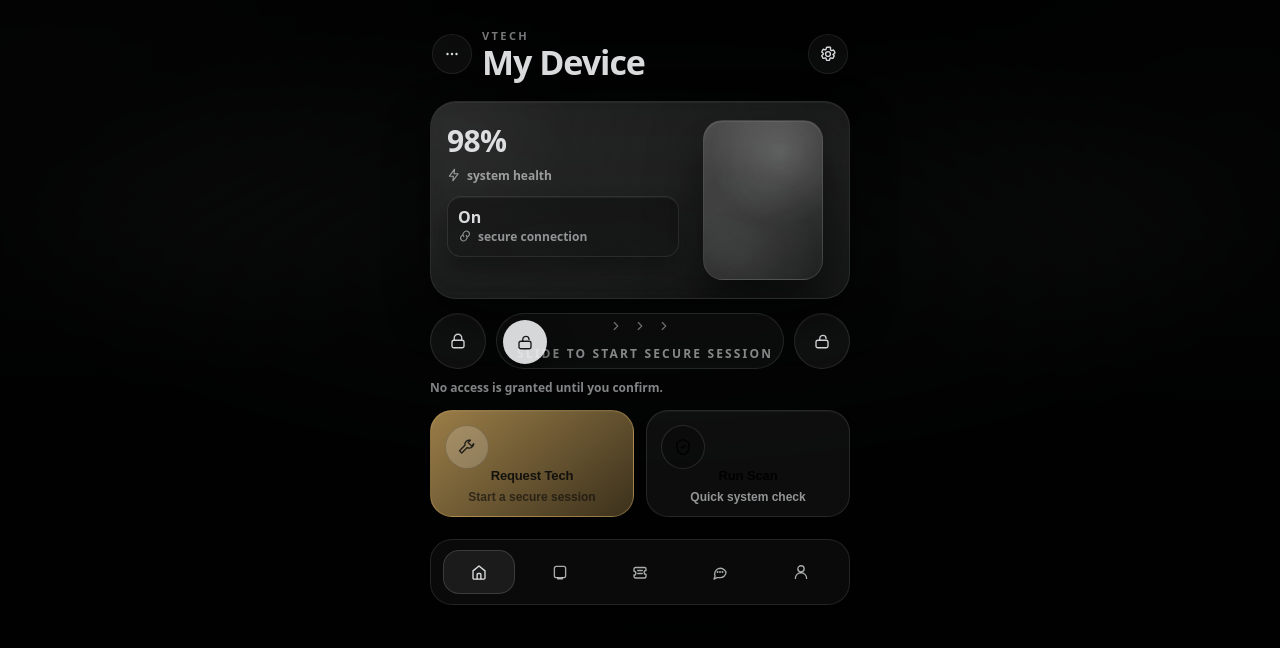
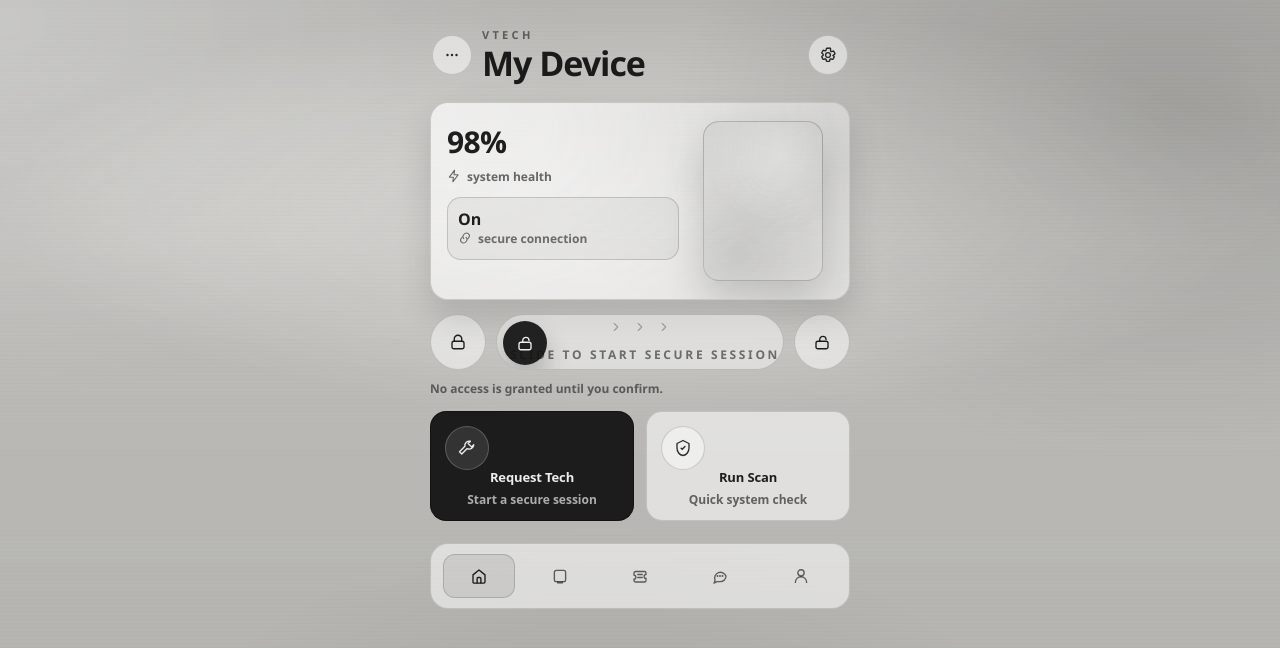
Before and after one commit to netwrrk/vtech, a Next.js app in the folder frontend/: page /user-dashboard in a window 1280 px wide. Shown: the top 648 px of the page. Built offline with nearby package versions, Linux system fonts and the light colour scheme.

Commit message:
UI aesthetic change

```diff
--- a/frontend/app/globals.css
+++ b/frontend/app/globals.css
@@ -1,5 +1,5 @@
 /* =========================================================
-   VTech — Global (Liminal Systems)
+   VTech — Global (Liminal Systems) — Phase 1 (Light Ash / Editorial)
    Globals only: resets, tokens, NO layout framing
 ========================================================= */
 
@@ -22,6 +22,7 @@ body {
 
   -webkit-font-smoothing: antialiased;
   -moz-osx-font-smoothing: grayscale;
+  text-rendering: geometricPrecision;
 
   font-family: ui-sans-serif, system-ui, -apple-system, Segoe UI, Roboto, Helvetica,
     Arial, "Apple Color Emoji", "Segoe UI Emoji";
@@ -30,32 +31,104 @@ body {
      Do NOT impose a background here.
      Pages (like sign-in) fully own their background. */
   background: transparent;
-  color: var(--white-idle);
+  color: var(--text-idle);
+}
+
+/* media defaults */
+img,
+svg,
+video,
+canvas {
+  display: block;
+  max-width: 100%;
+}
+
+button,
+input,
+textarea,
+select {
+  font: inherit;
+  color: inherit;
+}
+
+/* focus: controlled, quiet (ink hairline) */
+:focus-visible {
+  outline: 2px solid rgba(0, 0, 0, 0.22);
+  outline-offset: 2px;
+}
+
+/* selection: subtle (paper/ink) */
+::selection {
+  background: rgba(0, 0, 0, 0.10);
+  color: rgba(12, 12, 12, 0.92);
 }
 
 /* ---------- tokens ---------- */
 :root {
-  /* ---------- Active ---------- */
-  --green-core: #099247;
-  --green-soft: rgba(12, 156, 72, 0.45);
-  --green-glow: rgba(12, 156, 72, 0.16);
+  /* ====== core liminal palette (EDITORIAL LIGHT) ====== */
+  --paper: #d7d6d2;         /* gallery grey base */
+  --paper-2: #e3e2de;       /* lighter lift */
+  --ink: rgba(12, 12, 12, 0.92);
+  --ink-2: rgba(12, 12, 12, 0.72);
+  --ink-3: rgba(12, 12, 12, 0.56);
 
-  /* ---------- Error ---------- */
-  --error-core: #8b1e1e;
-  --error-soft: rgba(139, 30, 30, 0.45);
+  /* keep these names for compatibility, but shift meaning */
+  --void: var(--paper);
+  --void-2: var(--paper-2);
 
-  /* ---------- Typography ---------- */
-  --white-core: rgba(255, 255, 255, 0.96);
-  --white-idle: rgba(235, 238, 240, 0.78);
-  --white-dim: rgba(235, 238, 240, 0.46);
+  --ash: rgba(0, 0, 0, 0.08);
+  --ash-2: rgba(0, 0, 0, 0.05);
 
-  /* ---------- Surfaces (used by internal dashboards only) ---------- */
-  --page-bg: #0b0e0f;
-  --panel-bg: rgba(18, 21, 23, 0.92);
-  --panel-soft: rgba(22, 26, 28, 0.92);
-  --panel-deep: rgba(10, 12, 13, 0.96);
+  --bone: rgba(12, 12, 12, 0.92);
+  --bone-dim: rgba(12, 12, 12, 0.60);
+  --bone-faint: rgba(12, 12, 12, 0.46);
 
-  --edge-light: rgba(255, 255, 255, 0.06);
+  /* typography */
+  --text-core: rgba(12, 12, 12, 0.92);
+  --text-idle: rgba(12, 12, 12, 0.76);
+  --text-dim: rgba(12, 12, 12, 0.50);
+
+  /* edges / hairlines (ink structure) */
+  --hairline: rgba(0, 0, 0, 0.14);
+  --hairline-strong: rgba(0, 0, 0, 0.18);
+  --edge-light: rgba(0, 0, 0, 0.08);
+
+  /* surfaces (paper panels) */
+  --page-bg: var(--paper); /* legacy token now maps to paper */
+  --surface-1: rgba(255, 255, 255, 0.42);
+  --surface-2: rgba(255, 255, 255, 0.50);
+  --surface-3: rgba(255, 255, 255, 0.58);
+  --surface-4: rgba(255, 255, 255, 0.66);
+
+  /* depth (controlled, no glow) */
+  --shadow-1: 0 10px 24px rgba(0, 0, 0, 0.12);
+  --shadow-2: 0 18px 34px rgba(0, 0, 0, 0.14);
+  --shadow-3: 0 22px 40px rgba(0, 0, 0, 0.16);
+
+  /* radii scale (phase 1: reduced + consistent) */
+  --r-xs: 10px;
+  --r-sm: 12px;
+  --r-md: 16px;
+  --r-lg: 18px;
+  --r-xl: 22px;
+
+  /* ---------- status (minimal, editorial) ---------- */
+  --green-core: #0a7a3a;
+  --green-soft: rgba(10, 122, 58, 0.18);
+  --green-glow: rgba(10, 122, 58, 0.06);
+
+  --error-core: #7a1b1b;
+  --error-soft: rgba(122, 27, 27, 0.18);
+
+  /* compatibility aliases (older code may reference these) */
+  --white-core: rgba(12, 12, 12, 0.92);
+  --white-idle: rgba(12, 12, 12, 0.76);
+  --white-dim: rgba(12, 12, 12, 0.50);
+
+  /* legacy panel tokens mapped to paper panels */
+  --panel-bg: rgba(255, 255, 255, 0.58);
+  --panel-soft: rgba(255, 255, 255, 0.50);
+  --panel-deep: rgba(255, 255, 255, 0.42);
 }
 
 /* ---------- app shell (neutral by default) ---------- */
--- a/frontend/app/user-dashboard/page.module.css
+++ b/frontend/app/user-dashboard/page.module.css
@@ -1,44 +1,62 @@
 /* user-dashboard/page.module.css
-   VTech User Dashboard — premium dark, soft cards, big title, swipe action, tiles, bottom nav
+   VTech User Dashboard — Phase 1 (Light Ash / Editorial)
+   Goal: gallery-grey base, ink dividers, flatter “paper panels”, minimal glow, tighter type
 */
 
 .root {
   min-height: 100vh;
-  background: #060707;
-  color: rgba(235, 238, 240, 0.92);
+
+  /* EDITORIAL BASE (matches refs) */
+  background: #d7d6d2; /* gallery ash */
+  color: rgba(12, 12, 12, 0.92);
+
   display: grid;
   place-items: start center;
   padding: 22px 16px 26px;
   font-family: ui-sans-serif, system-ui, -apple-system, Segoe UI, Roboto, Helvetica, Arial;
 
-  /* NEW: environment layer support */
   position: relative;
   overflow: hidden;
+
+  -webkit-font-smoothing: antialiased;
+  -moz-osx-font-smoothing: grayscale;
+  text-rendering: geometricPrecision;
 }
 
-/* NEW: soft fog / light pools */
+/* soft fog / paper grain (light-mode) */
 .root::before{
   content:"";
   position:absolute;
-  inset:-22%;
+  inset:-24%;
   background:
-    radial-gradient(900px 600px at 18% 20%, rgba(255,255,255,0.075), rgba(0,0,0,0) 62%),
-    radial-gradient(760px 520px at 82% 28%, rgba(255,255,255,0.055), rgba(0,0,0,0) 60%),
-    radial-gradient(700px 520px at 52% 88%, rgba(255,255,255,0.040), rgba(0,0,0,0) 64%);
+    /* bright paper bloom */
+    radial-gradient(900px 600px at 16% 18%, rgba(255,255,255,0.55), rgba(255,255,255,0) 62%),
+    /* charcoal haze */
+    radial-gradient(820px 560px at 78% 26%, rgba(0,0,0,0.14), rgba(0,0,0,0) 62%),
+    /* lower weight */
+    radial-gradient(760px 560px at 48% 92%, rgba(0,0,0,0.10), rgba(0,0,0,0) 66%),
+    /* subtle grain */
+    repeating-linear-gradient(
+      0deg,
+      rgba(0,0,0,0.012) 0px,
+      rgba(0,0,0,0.012) 1px,
+      rgba(0,0,0,0.00) 2px,
+      rgba(0,0,0,0.00) 4px
+    );
   opacity: 0.95;
   pointer-events: none;
   z-index: 0;
 }
 
-/* NEW: vignette to push focus toward center */
+/* vignette (very subtle — “gallery wall”, not dark mode) */
 .root::after{
   content:"";
   position:absolute;
   inset:0;
   background:
-    radial-gradient(closest-side at 50% 30%, rgba(0,0,0,0) 0%, rgba(0,0,0,0.50) 70%, rgba(0,0,0,0.82) 100%),
-    linear-gradient(to bottom, rgba(0,0,0,0.55), rgba(0,0,0,0) 30%, rgba(0,0,0,0.55));
-  opacity: 0.9;
+    radial-gradient(closest-side at 50% 26%, rgba(0,0,0,0) 0%, rgba(0,0,0,0.10) 72%, rgba(0,0,0,0.16) 100%),
+    linear-gradient(to bottom, rgba(0,0,0,0.06), rgba(0,0,0,0) 30%, rgba(0,0,0,0.08));
+  opacity: 0.75;
   pointer-events: none;
   z-index: 0;
 }
@@ -49,7 +67,6 @@
   display: grid;
   gap: 14px;
 
-  /* NEW: lift content above env layers */
   position: relative;
   z-index: 1;
 }
@@ -67,9 +84,12 @@
   width: 40px;
   height: 40px;
   border-radius: 999px;
-  border: 1px solid rgba(255,255,255,0.08);
-  background: rgba(255,255,255,0.04);
-  color: rgba(235,238,240,0.92);
+
+  /* ink hairline + paper fill */
+  border: 1px solid rgba(0,0,0,0.14);
+  background: rgba(255,255,255,0.50);
+  color: rgba(12,12,12,0.88);
+
   display: grid;
   place-items: center;
   cursor: pointer;
@@ -78,57 +98,63 @@
 
 .iconBtn:hover {
   transform: translateY(-1px);
-  background: rgba(255,255,255,0.06);
-  border-color: rgba(255,255,255,0.12);
+  background: rgba(255,255,255,0.62);
+  border-color: rgba(0,0,0,0.18);
 }
 
 .titleWrap {
   display: grid;
-  gap: 2px;
+  gap: 3px;
 }
 
 .kicker {
   font-size: 11px;
-  letter-spacing: 0.22em;
+  letter-spacing: 0.30em;
   text-transform: uppercase;
-  color: rgba(235, 238, 240, 0.50);
-  font-weight: 700;
+  color: rgba(12, 12, 12, 0.55);
+  font-weight: 650;
 }
 
 .title {
   font-size: 34px;
   line-height: 1.05;
   letter-spacing: -0.03em;
-  font-weight: 800;
+  font-weight: 780;
+  color: rgba(12,12,12,0.92);
 }
 
 /* ---------- Hero Card ---------- */
 .heroCard {
-  border-radius: 26px;
+  border-radius: 18px;
   padding: 18px 16px;
-  background: rgba(255,255,255,0.06);
-  border: 1px solid rgba(255,255,255,0.10);
-  box-shadow:
-    0 18px 40px rgba(0,0,0,0.55),
-    inset 0 1px 0 rgba(255,255,255,0.05);
+
+  /* paper panel */
+  background: rgba(255,255,255,0.58);
+  border: 1px solid rgba(0,0,0,0.14);
+
+  /* controlled depth (no glow) */
+  box-shadow: 0 18px 34px rgba(0,0,0,0.14);
+
   display: grid;
   grid-template-columns: 1fr 140px;
   gap: 14px;
   overflow: hidden;
   position: relative;
 
-  /* NEW: subtle glass depth */
-  backdrop-filter: blur(10px);
-  -webkit-backdrop-filter: blur(10px);
+  /* remove “glass” feel for this aesthetic */
+  backdrop-filter: none;
+  -webkit-backdrop-filter: none;
 }
 
+/* very subtle internal paper bloom */
 .heroCard::before {
   content: "";
   position: absolute;
-  inset: -20%;
+  inset: -25%;
   background:
-    radial-gradient(600px 420px at 18% 24%, rgba(255,255,255,0.10), rgba(0,0,0,0) 60%),
-    radial-gradient(520px 360px at 85% 35%, rgba(255,255,255,0.06), rgba(0,0,0,0) 55%);
+    radial-gradient(640px 420px at 18% 26%, rgba(255,255,255,0.40), rgba(255,255,255,0) 62%),
+    radial-gradient(520px 360px at 84% 34%, rgba(0,0,0,0.10), rgba(0,0,0,0) 60%);
+  opacity: 0.75;
   pointer-events: none;
 }
 
@@ -153,42 +179,42 @@
 
 .statValue {
   font-size: 30px;
-  font-weight: 850;
+  font-weight: 820;
   letter-spacing: -0.02em;
+  color: rgba(12,12,12,0.92);
 }
 
 .statLabel {
   font-size: 12px;
-  color: rgba(235, 238, 240, 0.60);
+  color: rgba(12, 12, 12, 0.60);
   font-weight: 600;
   display: inline-flex;
   align-items: center;
   gap: 6px;
 }
 
+/* spec-row pill (ink hairline) */
 .pill {
   display: inline-flex;
   align-items: center;
   gap: 8px;
-  padding: 9px 10px;
+  padding: 10px 10px;
   border-radius: 14px;
 
-  /* UPDATED: stronger separation */
-  background: linear-gradient(180deg, rgba(0,0,0,0.32), rgba(0,0,0,0.18));
-  border: 1px solid rgba(255,255,255,0.10);
-  box-shadow:
-    0 12px 22px rgba(0,0,0,0.32),
-    inset 0 1px 0 rgba(255,255,255,0.06);
+  background: rgba(0,0,0,0.04);
+  border: 1px solid rgba(0,0,0,0.16);
+  box-shadow: none;
 }
 
 .pillMain {
   font-size: 16px;
-  font-weight: 800;
+  font-weight: 780;
+  color: rgba(12,12,12,0.92);
 }
 
 .pillSub {
   font-size: 12px;
-  color: rgba(235, 238, 240, 0.58);
+  color: rgba(12, 12, 12, 0.56);
   font-weight: 600;
 }
 
@@ -202,15 +228,12 @@
 .deviceMock {
   width: 120px;
   height: 160px;
-  border-radius: 20px;
+  border-radius: 16px;
 
-  /* UPDATED: more glass + depth */
-  background:
-    linear-gradient(160deg, rgba(255,255,255,0.16), rgba(255,255,255,0.035));
-  border: 1px solid rgba(255,255,255,0.12);
-  box-shadow:
-    0 26px 52px rgba(0,0,0,0.62),
-    inset 0 1px 0 rgba(255,255,255,0.08);
+  /* ghosted device silhouette */
+  background: linear-gradient(160deg, rgba(0,0,0,0.08), rgba(0,0,0,0.02));
+  border: 1px solid rgba(0,0,0,0.18);
+  box-shadow: 0 20px 40px rgba(0,0,0,0.16);
 
   position: relative;
   overflow: hidden;
@@ -220,9 +243,9 @@
   content:"";
   position:absolute;
   inset:-40%;
-  background: linear-gradient(120deg, rgba(255,255,255,0.18), rgba(255,255,255,0) 55%);
+  background: linear-gradient(120deg, rgba(255,255,255,0.45), rgba(255,255,255,0) 56%);
   transform: rotate(12deg);
-  opacity: 0.55;
+  opacity: 0.40;
   pointer-events:none;
 }
 
@@ -231,9 +254,9 @@
   position: absolute;
   inset: 0;
   background:
-    radial-gradient(120px 120px at 65% 20%, rgba(255,255,255,0.20), rgba(0,0,0,0) 60%),
-    radial-gradient(140px 140px at 30% 85%, rgba(255,255,255,0.10), rgba(0,0,0,0) 60%);
-  opacity: 0.9;
+    radial-gradient(120px 120px at 65% 20%, rgba(255,255,255,0.35), rgba(255,255,255,0) 62%),
+    radial-gradient(140px 140px at 30% 85%, rgba(0,0,0,0.10), rgba(0,0,0,0) 62%);
+  opacity: 0.85;
 }
 
 /* ---------- Slide Action ---------- */
@@ -253,18 +276,22 @@
   width: 56px;
   height: 56px;
   border-radius: 999px;
-  border: 1px solid rgba(255,255,255,0.10);
-  background: rgba(255,255,255,0.05);
+
+  border: 1px solid rgba(0,0,0,0.16);
+  background: rgba(255,255,255,0.50);
+
   display: grid;
   place-items: center;
-  box-shadow: inset 0 1px 0 rgba(255,255,255,0.05);
+  box-shadow: none;
 }
 
 .slideTrack {
   height: 56px;
   border-radius: 999px;
-  border: 1px solid rgba(255,255,255,0.10);
-  background: rgba(255,255,255,0.035);
+  border: 1px solid rgba(0,0,0,0.16);
+
+  background: rgba(255,255,255,0.44);
+
   position: relative;
   overflow: hidden;
 }
@@ -275,16 +302,16 @@
   display: grid;
   place-items: center;
   font-size: 12px;
-  color: rgba(235,238,240,0.55);
-  letter-spacing: 0.18em;
+  color: rgba(12,12,12,0.55);
+  letter-spacing: 0.22em;
   text-transform: uppercase;
-  font-weight: 800;
+  font-weight: 780;
 }
 
 .slideChevrons {
   display: inline-flex;
   gap: 10px;
-  opacity: 0.8;
+  opacity: 0.55;
 }
 
 .slideThumb {
@@ -294,11 +321,14 @@
   width: 44px;
   height: 44px;
   border-radius: 999px;
-  background: rgba(235,238,240,0.90);
-  color: rgba(0,0,0,0.88);
+
+  /* ink thumb for contrast */
+  background: rgba(18,18,18,0.92);
+  color: rgba(255,255,255,0.92);
   display: grid;
   place-items: center;
-  box-shadow: 0 14px 26px rgba(0,0,0,0.55);
+
+  box-shadow: 0 14px 26px rgba(0,0,0,0.22);
   user-select: none;
   touch-action: none;
   cursor: grab;
@@ -310,7 +340,7 @@
 
 .helperText {
   font-size: 12px;
-  color: rgba(235, 238, 240, 0.55);
+  color: rgba(12, 12, 12, 0.56);
   font-weight: 600;
 }
 
@@ -322,11 +352,14 @@
 }
 
 .tile {
-  border-radius: 22px;
+  border-radius: 16px;
   padding: 14px 14px 12px;
-  background: rgba(255,255,255,0.05);
-  border: 1px solid rgba(255,255,255,0.10);
-  box-shadow: inset 0 1px 0 rgba(255,255,255,0.04);
+
+  /* paper panel */
+  background: rgba(255,255,255,0.56);
+  border: 1px solid rgba(0,0,0,0.14);
+  box-shadow: none;
+
   min-height: 92px;
   display: grid;
   align-content: space-between;
@@ -336,26 +369,26 @@
 
 .tile:hover {
   transform: translateY(-1px);
-  background: rgba(255,255,255,0.065);
-  border-color: rgba(255,255,255,0.14);
+  background: rgba(255,255,255,0.64);
+  border-color: rgba(0,0,0,0.18);
 }
 
+/* IMPORTANT: keep class name, but make primary monochrome (ink fill) */
 .tileAccent {
-  background: linear-gradient(140deg, rgba(198,161,92,0.78), rgba(198,161,92,0.30));
-  border-color: rgba(198,161,92,0.48);
+  background: rgba(12,12,12,0.90);
+  border-color: rgba(12,12,12,0.70);
 }
 
-/* NEW: better text contrast on gold tile */
 .tileAccent .tileLabel {
-  color: rgba(10,10,10,0.90);
+  color: rgba(255,255,255,0.92);
 }
 .tileAccent .tileSub {
-  color: rgba(10,10,10,0.62);
+  color: rgba(255,255,255,0.64);
 }
 .tileAccent .tileIcon {
-  border-color: rgba(0,0,0,0.20);
-  background: rgba(255,255,255,0.18);
-  color: rgba(10,10,10,0.85);
+  border-color: rgba(255,255,255,0.20);
+  background: rgba(255,255,255,0.10);
+  color: rgba(255,255,255,0.90);
 }
 
 .tileTop {
@@ -371,31 +404,37 @@
   border-radius: 999px;
   display: grid;
   place-items: center;
-  border: 1px solid rgba(255,255,255,0.12);
-  background: rgba(0,0,0,0.20);
+
+  border: 1px solid rgba(0,0,0,0.16);
+  background: rgba(255,255,255,0.46);
+  color: rgba(12,12,12,0.86);
 }
 
 .tileLabel {
   font-size: 13px;
-  font-weight: 800;
+  font-weight: 780;
   line-height: 1.15;
   letter-spacing: -0.01em;
+  color: rgba(12,12,12,0.92);
 }
 
 .tileSub {
   margin-top: 6px;
   font-size: 12px;
-  color: rgba(235,238,240,0.60);
+  color: rgba(12,12,12,0.60);
   font-weight: 600;
 }
 
 /* ---------- Bottom Nav ---------- */
 .bottomNav {
   margin-top: 8px;
-  border-radius: 22px;
+
+  border-radius: 18px;
   padding: 10px 12px;
-  background: rgba(255,255,255,0.04);
-  border: 1px solid rgba(255,255,255,0.10);
+
+  background: rgba(255,255,255,0.54);
+  border: 1px solid rgba(0,0,0,0.14);
+
   display: grid;
   grid-template-columns: repeat(5, 1fr);
   gap: 8px;
@@ -403,26 +442,28 @@
 
 .navBtn {
   height: 44px;
-  border-radius: 16px;
+  border-radius: 12px;
   display: grid;
   place-items: center;
   cursor: pointer;
+
   border: 1px solid transparent;
   background: transparent;
-  color: rgba(235,238,240,0.70);
+  color: rgba(12,12,12,0.62);
+
   transition: background 120ms ease, border 120ms ease, transform 120ms ease;
 }
 
 .navBtn:hover {
   transform: translateY(-1px);
-  background: rgba(255,255,255,0.04);
-  border-color: rgba(255,255,255,0.08);
+  background: rgba(0,0,0,0.05);
+  border-color: rgba(0,0,0,0.10);
 }
 
 .navActive {
-  background: rgba(255,255,255,0.07);
-  border-color: rgba(255,255,255,0.14);
-  color: rgba(235,238,240,0.92);
+  background: rgba(0,0,0,0.08);
+  border-color: rgba(0,0,0,0.16);
+  color: rgba(12,12,12,0.92);
 }
 
 /* ---------- Small screens ---------- */
```
